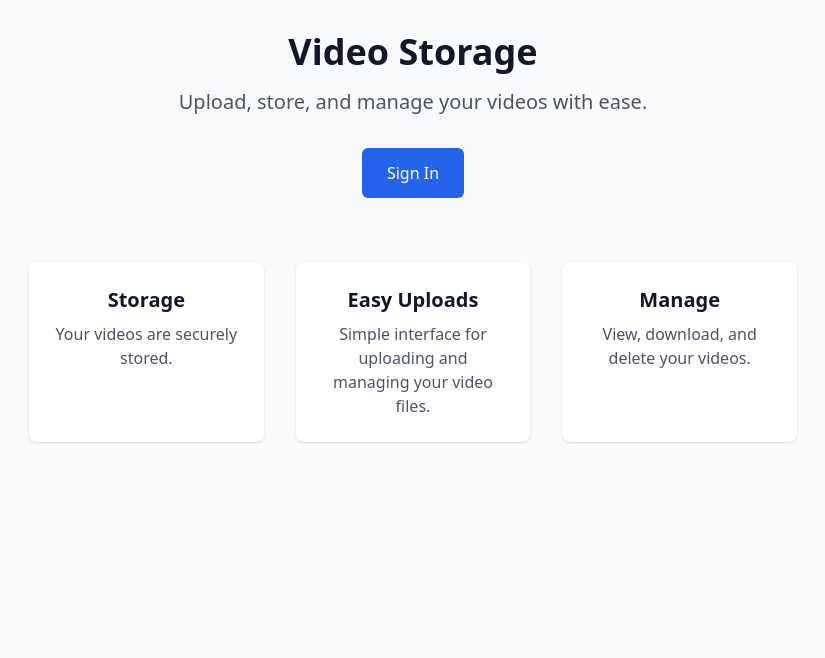
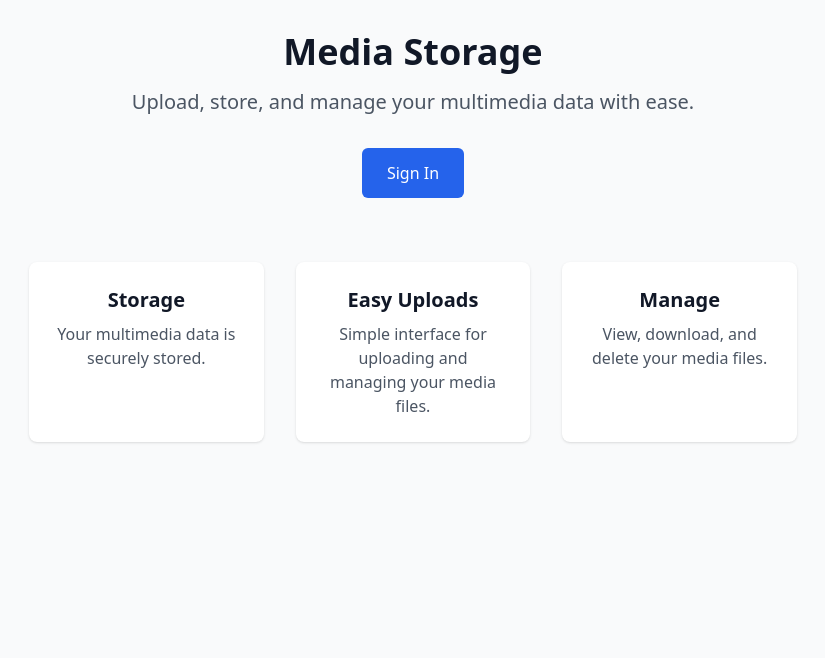
Before and after one commit to kunle12/media_vault, a Flask app: page / in a window 1280 px wide. Shown: the part 65-723 px from the top of the page, without its empty margins (227-1052 px from the left). Run offline with Flask 3, Linux system fonts and the light colour scheme; some libraries are stand-ins or nearby versions.

Commit message:
rename from videovault to mediavault

```diff
--- a/templates/index.html
+++ b/templates/index.html
@@ -2,8 +2,8 @@
 {% extends "layout.html" %}
 {% block content %}
 <div class="text-center max-w-3xl mx-auto">
-    <h1 class="text-4xl font-bold text-gray-900 mb-4">Video Storage</h1>
-    <p class="text-xl text-gray-600 mb-8">Upload, store, and manage your videos with ease.</p>
+    <h1 class="text-4xl font-bold text-gray-900 mb-4">Media Storage</h1>
+    <p class="text-xl text-gray-600 mb-8">Upload, store, and manage your multimedia data with ease.</p>
 
     <div class="flex justify-center space-x-4">
         {% if 'user_id' in session %}
@@ -11,7 +11,7 @@
             Go to Dashboard
         </a>
         <a href="{{ url_for('upload') }}" class="inline-flex items-center px-6 py-3 border border-transparent text-base font-medium rounded-md text-blue-700 bg-blue-100 hover:bg-blue-200">
-            Upload a Video
+            Upload a Video or Audio
         </a>
         {% else %}
         <button onclick="showEmailModal()" class="inline-flex items-center px-6 py-3 border border-transparent text-base font-medium rounded-md text-white bg-blue-600 hover:bg-blue-700">
@@ -23,15 +23,15 @@
     <div class="mt-16 grid grid-cols-1 md:grid-cols-3 gap-8">
         <div class="bg-white p-6 rounded-lg shadow">
             <h2 class="text-xl font-semibold text-gray-900 mb-2">Storage</h2>
-            <p class="text-gray-600">Your videos are securely stored.</p>
+            <p class="text-gray-600">Your multimedia data is securely stored.</p>
         </div>
         <div class="bg-white p-6 rounded-lg shadow">
             <h2 class="text-xl font-semibold text-gray-900 mb-2">Easy Uploads</h2>
-            <p class="text-gray-600">Simple interface for uploading and managing your video files.</p>
+            <p class="text-gray-600">Simple interface for uploading and managing your media files.</p>
         </div>
         <div class="bg-white p-6 rounded-lg shadow">
             <h2 class="text-xl font-semibold text-gray-900 mb-2">Manage</h2>
-            <p class="text-gray-600">View, download, and delete your videos.</p>
+            <p class="text-gray-600">View, download, and delete your media files.</p>
         </div>
     </div>
 </div>
--- a/templates/video.html
+++ b/templates/video.html
@@ -29,11 +29,11 @@
             <div class="flex flex-col md:items-end justify-center">
                 <div class="space-y-3">
                     <a href="{{ url_for('download_video', video_id=video.id) }}" class="inline-flex items-center px-4 py-2 border border-transparent text-sm font-medium rounded-md text-white bg-blue-600 hover:bg-blue-700 w-full md:w-auto justify-center">
-                        Download Video
+                        Download File
                     </a>
                     <form action="{{ url_for('delete_video', video_id=video.id) }}" method="POST">
-                        <button type="submit" onclick="return confirm('Are you sure you want to delete this video?')" class="inline-flex items-center px-4 py-2 border border-transparent text-sm font-medium rounded-md text-white bg-red-600 hover:bg-red-700 w-full md:w-auto justify-center">
-                            Delete Video
+                        <button type="submit" onclick="return confirm('Are you sure you want to delete this media file?')" class="inline-flex items-center px-4 py-2 border border-transparent text-sm font-medium rounded-md text-white bg-red-600 hover:bg-red-700 w-full md:w-auto justify-center">
+                            Delete File
                         </button>
                     </form>
                 </div>
```
Also changed, not shown: templates/dashboard.html (+5 -5 lines), templates/upload.html (+5 -5 lines), README.md.
